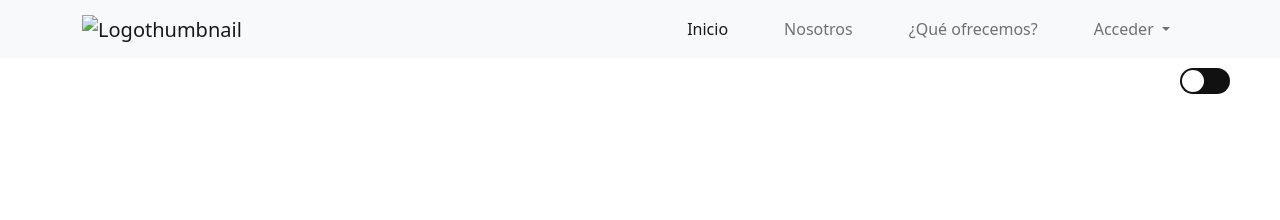
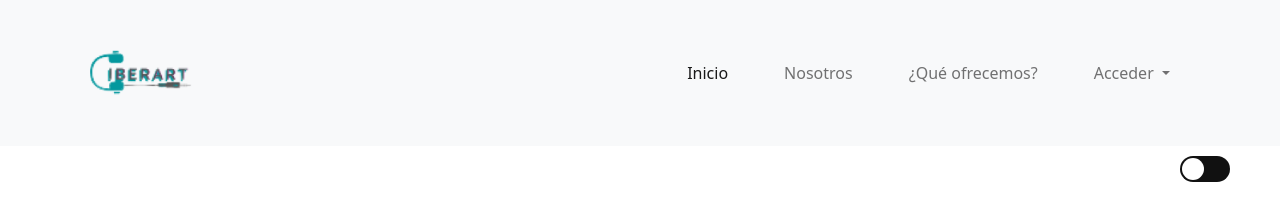
Before and after one commit to Percy-Coding/cyberart-lp, a plain HTML site: page docs/index.html in a window 1280 px wide. Drawn offline with nearby package versions, Linux system fonts and the light colour scheme.

Commit message:
docs folder thmbnailimg

```diff
--- a/docs/index.html
+++ b/docs/index.html
@@ -16,7 +16,7 @@
     <nav class="navbar navbar-expand-lg navbar-light bg-light">
         <div class="container">
           <a class="navbar-brand" href="#">
-            <img src="../LandingPage/resources/cyberartlogothumbnail.png" alt="Logothumbnail">
+            <img src="resources/cyberartlogothumbnail.png" alt="Logothumbnail">
           </a>
           <div class="collapse navbar-collapse" id="navbarNav">
             <ul class="navbar-nav ms-auto">
```
